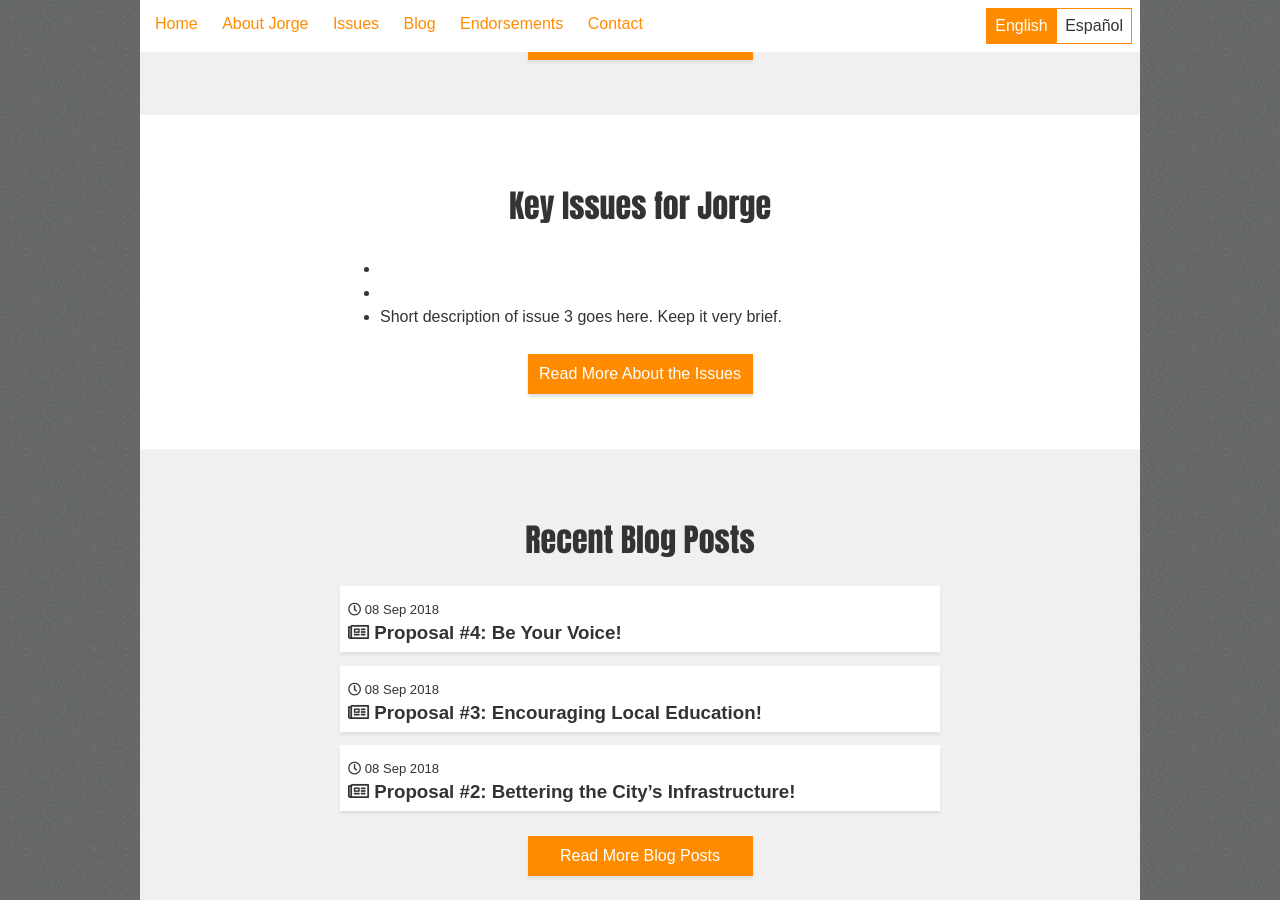
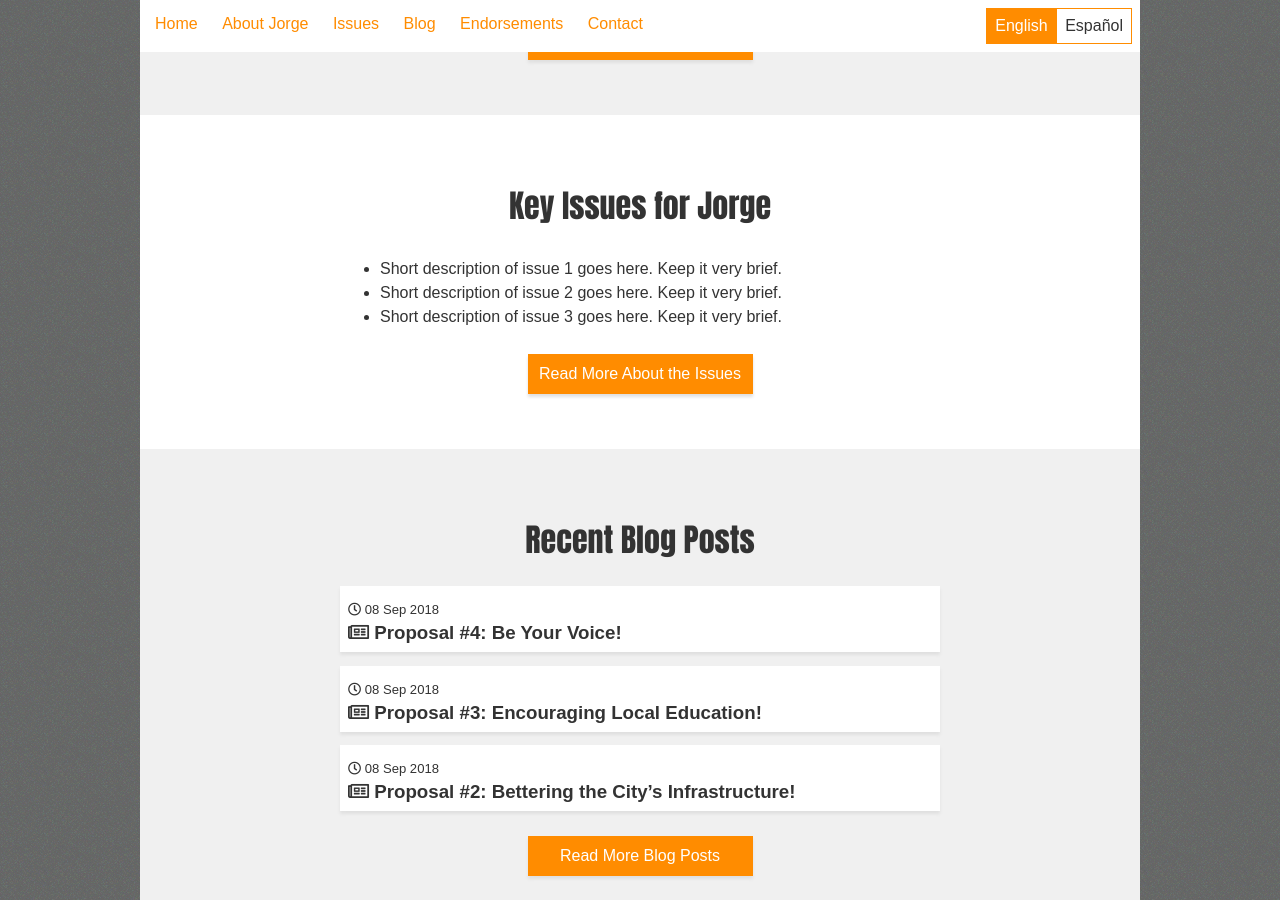
Before and after one commit to vela2018/vela2018.github.io, a Jekyll site: the page built from index.html, in a window 1280 px wide and 900 px high, scrolled down 816 px. Built offline with Jekyll 4.4.1, drawn with Linux system fonts in a browser that asks for light colours; nearby versions of some CDN libraries.

Commit message:
Update from Forestry.io - Updated index.html

```diff
--- a/index.html
+++ b/index.html
@@ -4,8 +4,8 @@ title: Home
 slogan: "#WriteToWin"
 English_About_Jorge:
 Spanish_About_Jorge:
-English_Key_Issue_One:
-English_Key_Issue_Two:
+English_Key_Issue_One: Short description of issue 1 goes here. Keep it very brief.
+English_Key_Issue_Two: Short description of issue 2 goes here. Keep it very brief.
 English_Key_Issue_Three: Short description of issue 3 goes here. Keep it very brief.
 Spanish_Key_Issue_One: Spanish version of issue 1 goes here.
 Spanish_Key_Issue_Two: Spanish version of issue 2 goes here.
```
